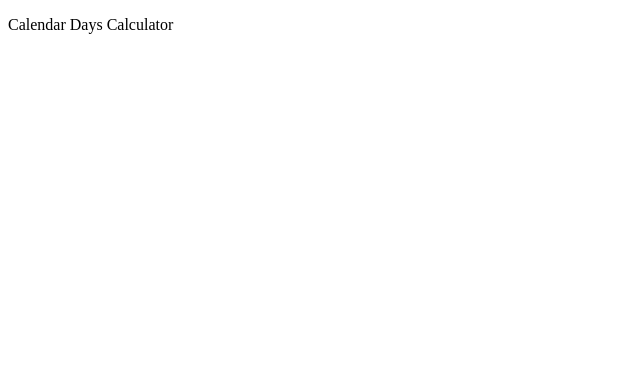
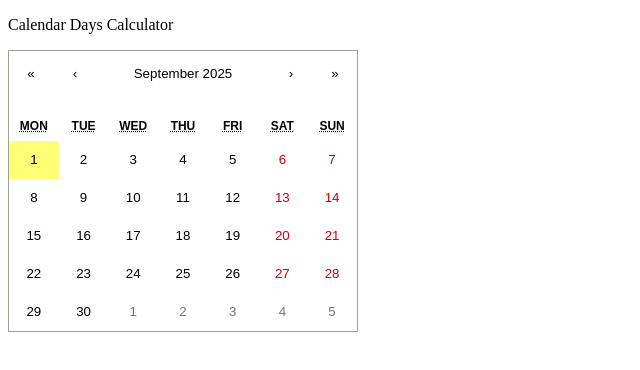
Before and after one commit to LorryAfriyie/calendar-days-calculator, a React (Vite) app: page / in a window 1280 px wide. Shown: the top 370 px of the page, without its empty margins (0-640 px from the left). Built offline with nearby package versions, Linux system fonts and the light colour scheme.

Commit message:
Importing Calendar
Importing calendar library and adding included CSS styles from the library.

```diff
--- a/src/App.tsx
+++ b/src/App.tsx
@@ -1,7 +1,10 @@
+import CalendarComponent from "./Calendar.tsx";
+
 function App() {
   return (
     <>
       <p>Calendar Days Calculator</p>
+      <CalendarComponent />
     </>
   );
 }
--- /dev/null
+++ b/src/Calendar.tsx
@@ -0,0 +1,6 @@
+import Calendar from "react-calendar";
+import "react-calendar/dist/Calendar.css";
+
+export default function CalendarComponent() {
+  return <Calendar />;
+}
```
